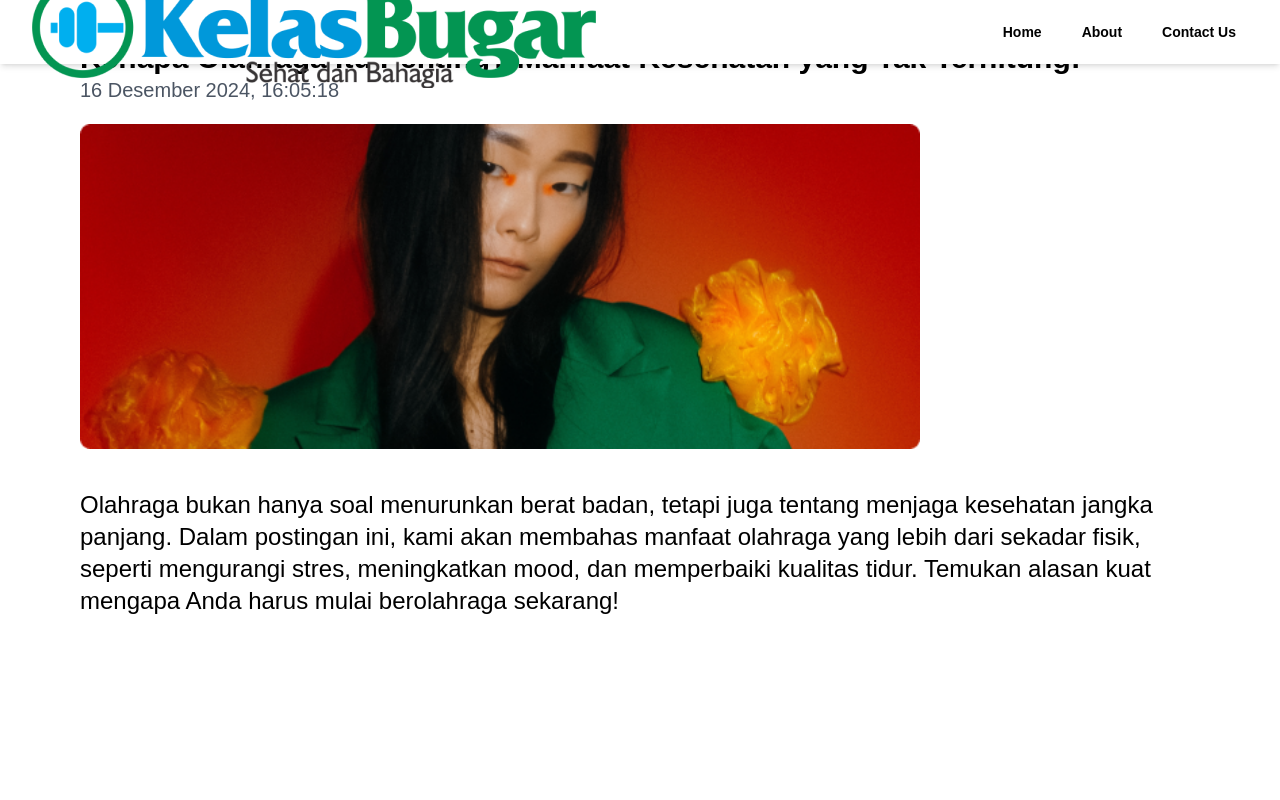
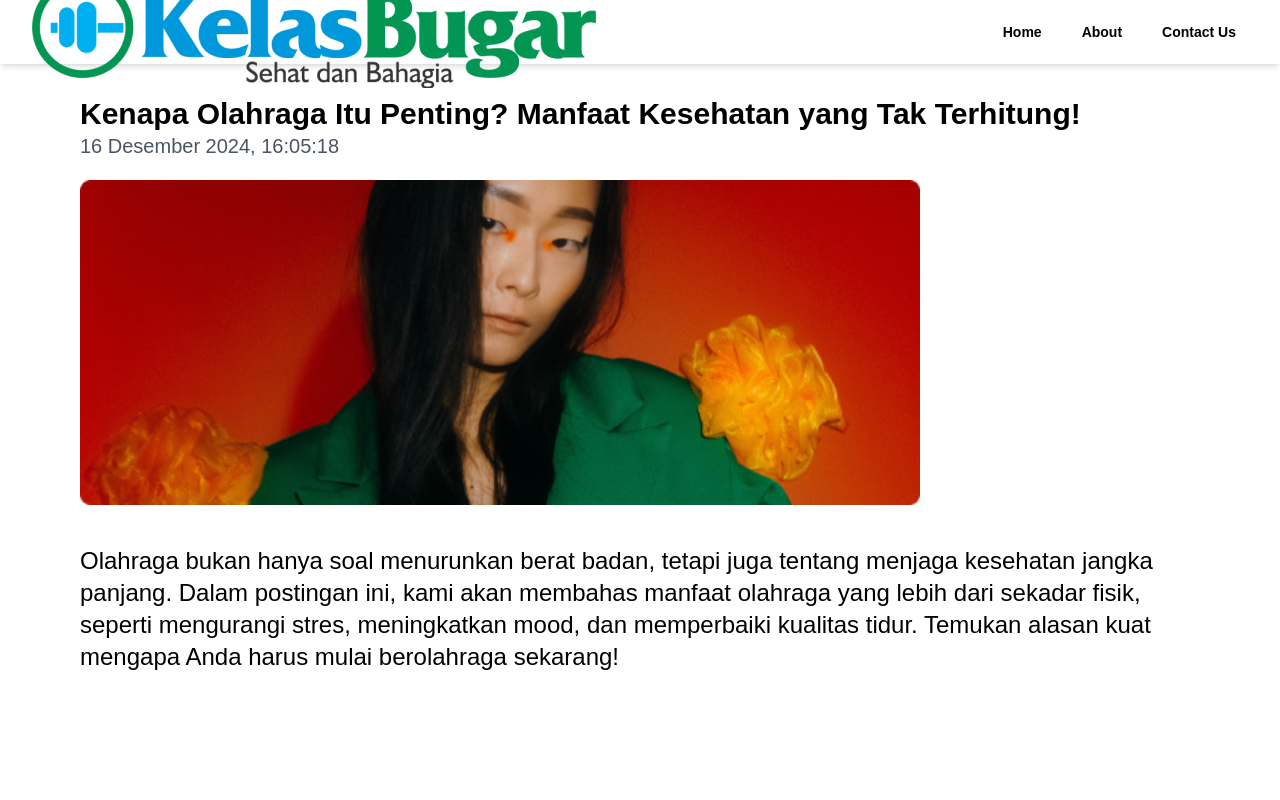
Before and after one commit to sofim204/kelas-bugar-fe, a Next.js app: page /post/5fb92b3a-18fe-45f4-8db8-fef9d7334493 in a window 1280 px wide. Shown: the top 800 px of the page. Built offline with nearby package versions, Linux system fonts and the light colour scheme.

Commit message:
improve margin top on postdetail, about and contact

```diff
--- a/app/(post)/post/[id]/page.tsx
+++ b/app/(post)/post/[id]/page.tsx
@@ -22,7 +22,7 @@ export default async function Page({
         }
 
         return (
-            <div className="min-h-screen mb-32 mx-6 lg:mx-20">
+            <div className="min-h-screen mt-24 mb-32 mx-6 lg:mx-20">
                 <div className="mt-10">
                     <h2 className="text-black text-3xl font-bold">{detailPost.title}</h2>
                     <p className="text-gray-600 text-xl font-normal">{detailPost.date}</p>
--- a/app/(root)/about/page.tsx
+++ b/app/(root)/about/page.tsx
@@ -7,7 +7,7 @@ export const metadata: Metadata = {
 
 export default function About() {
     return (
-        <div className="min-h-screen flex justify-center items-start p-8">
+        <div className="min-h-screen flex justify-center items-start p-8 mt-16">
             <main>
                 <h1 className="text-3xl text-black font-bold text-center">About</h1>
                 <p className="text-base text-gray-800 mt-10">Lorem ipsum dolor sit amet consectetur adipisicing elit. Dolorum voluptatibus voluptatum consequuntur deserunt, alias quas eius nostrum adipisci corrupti nihil. Lorem ipsum dolor sit amet consectetur adipisicing elit. Reprehenderit culpa tempore rem ipsam eos dignissimos perferendis, aperiam recusandae porro. Quam animi eum beatae, odit nulla, vero natus cum eaque amet minus quisquam minima, eos ullam quasi cupiditate pariatur officia maxime.
--- a/app/(root)/contact/page.tsx
+++ b/app/(root)/contact/page.tsx
@@ -7,7 +7,7 @@ export const metadata: Metadata = {
 
 export default function Contact() {
     return (
-        <div className="min-h-screen flex justify-center items-start p-8">
+        <div className="min-h-screen flex justify-center items-start p-8 mt-16">
             <main>
                 <h1 className="text-3xl text-black font-bold text-center">Contact Us</h1>
                 <p className="text-base text-gray-800 mt-10">Lorem ipsum dolor sit amet consectetur adipisicing elit. Dolorum voluptatibus voluptatum consequuntur deserunt, alias quas eius nostrum adipisci corrupti nihil. Lorem ipsum dolor sit amet consectetur adipisicing elit. Reprehenderit culpa tempore rem ipsam eos dignissimos perferendis, aperiam recusandae porro. Quam animi eum beatae, odit nulla, vero natus cum eaque amet minus quisquam minima, eos ullam quasi cupiditate pariatur officia maxime.
```
